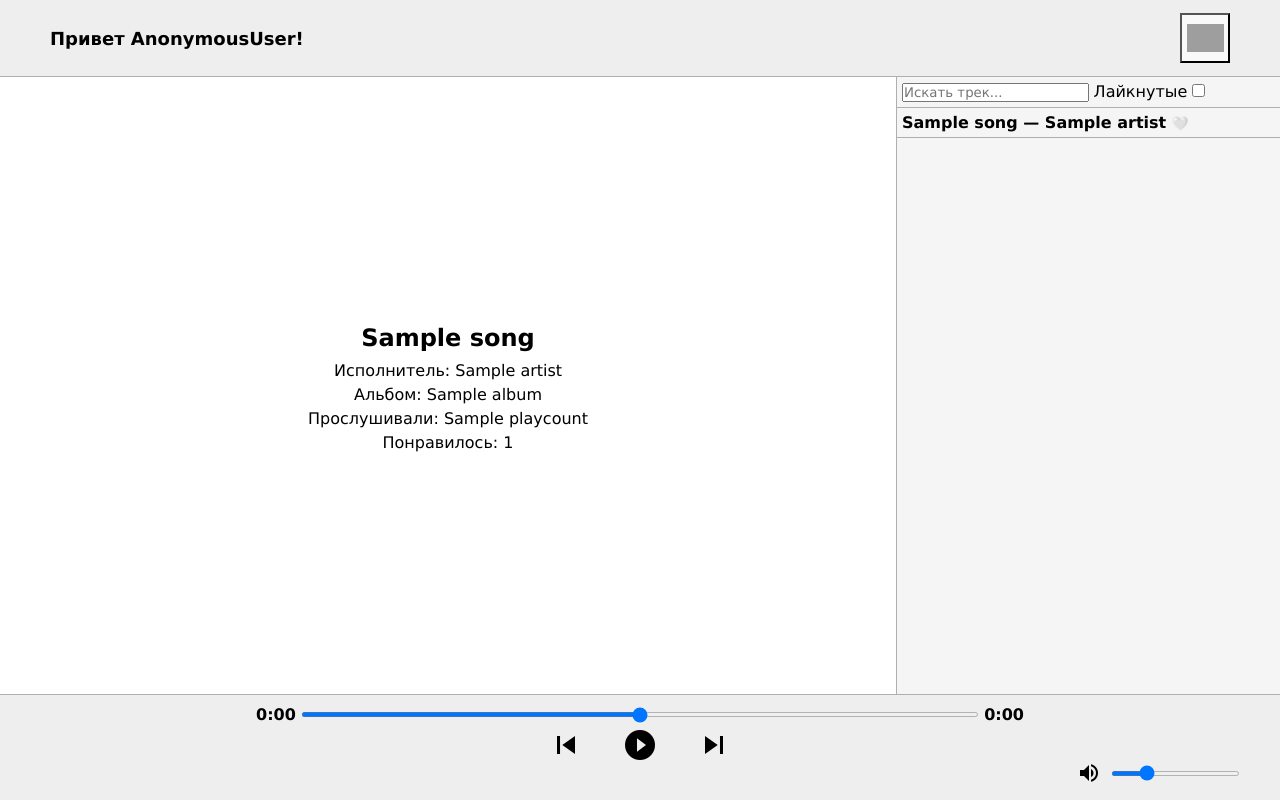
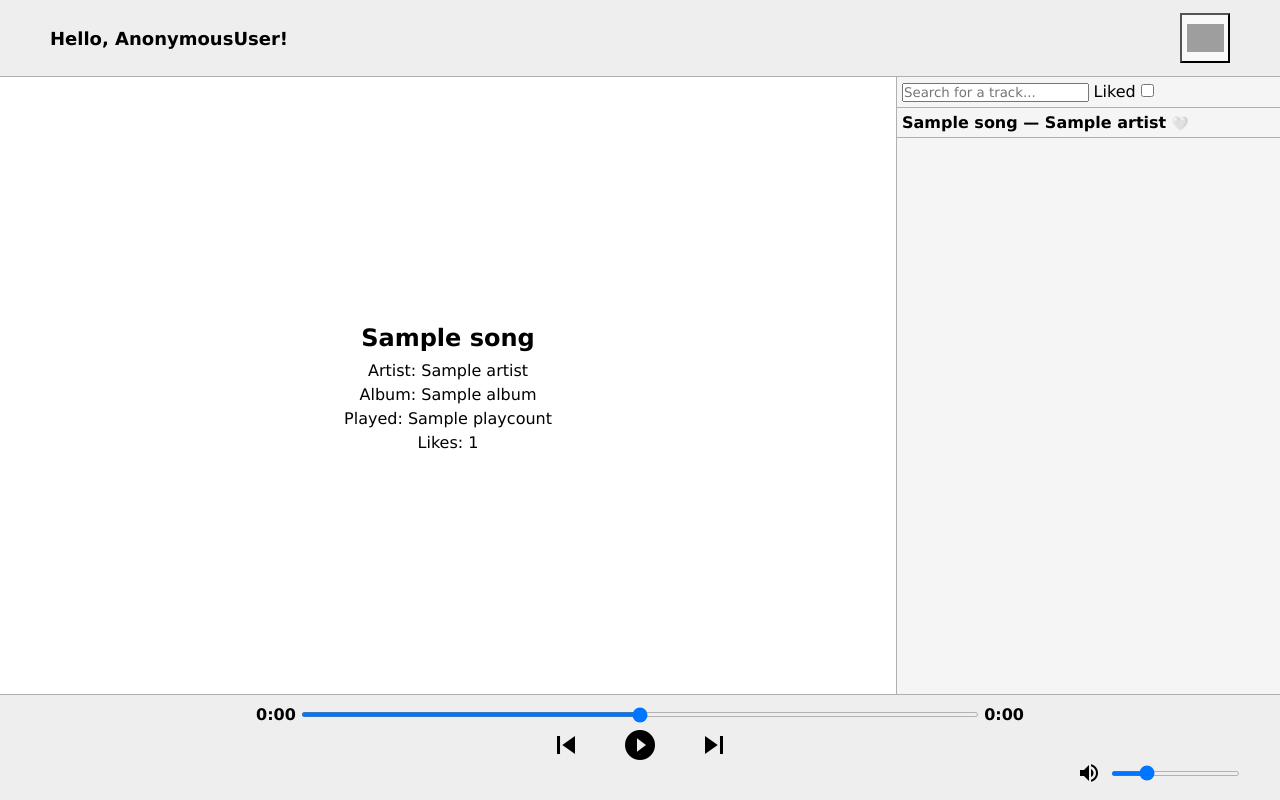
Before and after one commit to aPPClanK/django-mini-spotify, a Django app: template mini_spotify/templates/mini_spotify/index.html in a window 1280 px wide. Run offline with Django 3.2, Linux system fonts and the light colour scheme; the template is opened without the code that fills it: most values are stand-ins (such as "Sample title", 1, 10 or a date in 2020); grey boxes are pictures that could not be loaded.

Commit message:
text refactoring

```diff
--- a/mini_spotify/static/mini_spotify/index.js
+++ b/mini_spotify/static/mini_spotify/index.js
@@ -13,14 +13,14 @@ document.addEventListener("DOMContentLoaded", () => {
     const currentSongPlayCount = document.getElementById("current-song-playcount");
     const currentSongLikes = document.getElementById("current-song-likes");
     const playlistItems = document.querySelectorAll(".playlist-item");
-    const searchSong = document.getElementById("search-song")
-    const filterLiked = document.getElementById("filter-liked")
+    const searchSong = document.getElementById("search-song");
+    const filterLiked = document.getElementById("filter-liked");
 
     audio.volume = 0.25;
     let currentIndex = 0;
     const songs = Array.from(playlistItems);
 
-    // Фильтр любимых треков
+    // Filter favorite tracks
     filterLiked.addEventListener("change", () => {
         if (filterLiked.checked) {
             playlistItems.forEach((item) => {
@@ -36,28 +36,29 @@ document.addEventListener("DOMContentLoaded", () => {
         }
     });
 
-    // Функция фильтра треков
+    // Track search function
     searchSong.addEventListener("input", (event) => {
         const searchInput = event.target.value.toLowerCase();
         playlistItems.forEach((item) => {
             const itemText = item.textContent.toLowerCase();
-            if (itemText.includes(searchInput)){
+            if (itemText.includes(searchInput)) {
                 item.parentElement.style.display = "block";
             } else {
-                item.parentElement.style.display = "none"
+                item.parentElement.style.display = "none";
             }
         });
     });
-    // Функция обновления информации о текущем треке
+
+    // Function to update current track info
     const updateCurrentSongInfo = (songElement) => {
         audio.src = songElement.dataset.songFile;
         currentSongTitle.textContent = songElement.dataset.songName;
-        currentSongArtist.textContent = "Исполнитель: " + songElement.dataset.songArtist;
-        currentSongAlbum.textContent = "Альбом: " + (songElement.dataset.songAlbum || "Неизвестный");
-        currentSongPlayCount.textContent = "Прослушивали: " + (songElement.dataset.songPlaycount);
-        currentSongLikes.textContent = "Понравилось: " + (songElement.dataset.songLikes);
+        currentSongArtist.textContent = "Artist: " + songElement.dataset.songArtist;
+        currentSongAlbum.textContent = "Album: " + (songElement.dataset.songAlbum || "Unknown");
+        currentSongPlayCount.textContent = "Played: " + (songElement.dataset.songPlaycount);
+        currentSongLikes.textContent = "Likes: " + (songElement.dataset.songLikes);
 
-        // Переход на информацию об исполнителе
+        // Navigate to artist information
         currentSongArtist.addEventListener("click", () => {
             const artistPhoto = songElement.dataset.songArtistPhoto;
 
@@ -68,25 +69,25 @@ document.addEventListener("DOMContentLoaded", () => {
             document.getElementById("artist-info").style.backgroundSize = "cover";
             document.getElementById("artist-info").style.backgroundPosition = "center";
             document.querySelector(".artist-name").textContent = songElement.dataset.songArtist;
-            document.querySelector(".artist-desc").textContent = "Описание: " + songElement.dataset.songArtistDesc;
-        })
+            document.querySelector(".artist-desc").textContent = "Description: " + songElement.dataset.songArtistDesc;
+        });
 
         document.querySelector(".back-to-info").firstChild.addEventListener("click", () => {
             document.getElementById("artist-info").style.display = "none";
             document.getElementById("current-song-info").style.display = "block";
-        })
+        });
 
-        // Убираем выделение у всех и добавляем активный класс к текущему
+        // Remove selection from all and add active class to the current track
         songs.forEach(item => item.classList.remove("active"));
         songElement.classList.add("active");
 
         audio.play();
     };
 
-    // Устанавливаем первый трек
+    // Set the first track
     updateCurrentSongInfo(songs[currentIndex]);
 
-    // Обработчик клика по плейлисту для смены трека
+    // Click handler for playlist to switch track
     songs.forEach((item, index) => {
         const likeButton = item.nextElementSibling;
 
@@ -101,7 +102,7 @@ document.addEventListener("DOMContentLoaded", () => {
         }
     });
 
-    // Обработчик кнопки Play/Pause
+    // Play/Pause button handler
     playButton.addEventListener("click", () => {
         if (audio.paused) {
             audio.play();
@@ -114,106 +115,98 @@ document.addEventListener("DOMContentLoaded", () => {
         }
     });
 
-
-    // Следующий трек
+    // Next track
     nextButton.addEventListener("click", () => {
         currentIndex = (currentIndex + 1) % songs.length;
         updateCurrentSongInfo(songs[currentIndex]);
     });
 
-    // Предыдущий трек
+    // Previous track
     prevButton.addEventListener("click", () => {
         currentIndex = (currentIndex - 1 + songs.length) % songs.length;
         updateCurrentSongInfo(songs[currentIndex]);
     });
 
-    // Автоматическое переключение на следующий трек после завершения текущего
+    // Auto-play next track when current one ends
     audio.addEventListener("ended", () => {
         currentIndex = (currentIndex + 1) % songs.length;
         updateCurrentSongInfo(songs[currentIndex]);
     });
 
-    // Обновление слайдера и отображение времени
+    // Update slider and time display
     audio.addEventListener("timeupdate", () => {
         seekSlider.value = audio.currentTime;
         currentTimeDisplay.textContent = formatTime(audio.currentTime);
     });
 
-    // Обновление продолжительности трека
+    // Update track duration
     audio.addEventListener("loadedmetadata", () => {
         seekSlider.max = audio.duration;
         durationDisplay.textContent = formatTime(audio.duration);
     });
 
-    // Изменение позиции трека через слайдер
+    // Change track position via slider
     seekSlider.addEventListener("input", () => {
         audio.currentTime = seekSlider.value;
     });
 
-    // Изменение громкости
+    // Change volume
     volumeSlider.addEventListener("input", (e) => {
         audio.volume = e.target.value / 100;
     });
 
-    // Форматирование времени (минуты:секунды)
+    // Format time (minutes:seconds)
     function formatTime(seconds) {
         const mins = Math.floor(seconds / 60);
         const secs = Math.floor(seconds % 60);
         return `${mins}:${secs < 10 ? "0" : ""}${secs}`;
     }
 
-    // Обновление прослушиваний
+    // Update play count
     function updatePlaycount(songId) {
         fetch(`/mini_spotify/update_playcount/${songId}/`, {
             method: "POST",
             headers: {
-                "X-CSRFToken": getCSRFToken(),  // CSRF-токен
+                "X-CSRFToken": getCSRFToken(),
             }
         })
         .then(response => response.json())
-            .then(data => console.log("Song updated: ", data, " for ", songId))
         .catch(error => console.error("Error updating playcount:", error));
     }
 
-    // Смена лайка
+    // Toggle like
     function toggleLike(songId, button) {
         fetch(`/mini_spotify/toggle_like/${songId}/`, {
             method: "POST",
             headers: {
-                "X-CSRFToken": getCSRFToken(),  // CSRF-токен
+                "X-CSRFToken": getCSRFToken(),
             }
         })
         .then(response => response.json())
         .then(data => {
-                console.log("Like toggled:", data, " for ", songId)
-                button.dataset.liked = data.liked; // ОБНОВЛЯЕМ значение data-liked в DOM
-
-                if (data.liked) {
-                    button.textContent = "❤️"; // Если лайкнули, красное сердце
-                } else {
-                    button.textContent = "🤍"; // Если убрали лайк, белое сердце
-                }
+            button.dataset.liked = data.liked;
+            button.textContent = data.liked ? "❤️" : "🤍";
         })
         .catch(error => console.error("Error toggling like:", error));
     }
 
-    // Функция для получения CSRF-токена (важно для POST-запросов в Django)
+    // Function to get CSRF token
     function getCSRFToken() {
         return document.querySelector("[name=csrfmiddlewaretoken]").value;
     }
 
-    // Вешаем обработчик на событие "play"
+    // Attach an event listener to the "play" event
     let playTimeout = null;
     let isPlaycountUpdated = false;
-    let playTime = 0; // Накопленное время прослушивания (в секундах)
+    let playTime = 0; // Accumulated listening time (in seconds)
     let lastPlayTimestamp = null;
 
     audio.addEventListener("play", () => {
-        // Запоминаем время начала воспроизведения
+        // Store the playback start time
         lastPlayTimestamp = Date.now();
 
-        // Если песня достаточно длинная (>=30 сек) и еще не засчитана,
-        // запускаем таймер на 30 секунд
+        // If the song is long enough (>=30 sec) and hasn't been counted yet,
+        // start a 30-second timer
         if (!isPlaycountUpdated && audio.duration >= 30) {
             playTimeout = setTimeout(() => {
                 updatePlaycount(currentIndex + 1);
@@ -223,15 +216,15 @@ document.addEventListener("DOMContentLoaded", () => {
     });
 
     audio.addEventListener("pause", () => {
-        // При паузе вычисляем, сколько времени проигрывалось с момента последнего старта
+        // When paused, calculate how long the song has played since the last start
         if (lastPlayTimestamp) {
             playTime += (Date.now() - lastPlayTimestamp) / 1000;
             lastPlayTimestamp = null;
         }
         clearTimeout(playTimeout);
 
-        // Если песня достаточно длинная и общее прослушанное время >= 30 секунд,
-        // обновляем playcount
+        // If the song is long enough and total listening time >= 30 seconds,
+        // update playcount
         if (audio.duration >= 30 && playTime >= 30 && !isPlaycountUpdated) {
             updatePlaycount(currentIndex + 1);
             isPlaycountUpdated = true;
@@ -239,20 +232,21 @@ document.addEventListener("DOMContentLoaded", () => {
     });
 
     audio.addEventListener("ended", () => {
-        // Если длительность песни меньше 30 секунд, засчитываем прослушивание независимо от playTime
+        // If the song duration is less than 30 seconds, count the play regardless of playTime
         if (audio.duration < 30) {
             if (!isPlaycountUpdated) {
                 updatePlaycount(currentIndex + 1);
                 isPlaycountUpdated = true;
             }
         }
-        // Если песня длинная (>=30 сек) и общее время прослушивания накопилось, засчитываем
+        // If the song is long (>=30 sec) and total listening time is accumulated, count the play
         else if (playTime >= 30 && !isPlaycountUpdated) {
             updatePlaycount(currentIndex + 1);
             isPlaycountUpdated = true;
         }
-        // Сбрасываем накопленное время и флаг для следующей песни
+        // Reset accumulated time and flag for the next song
         playTime = 0;
         isPlaycountUpdated = false;
     });
+
 });
--- a/mini_spotify/templates/mini_spotify/index.html
+++ b/mini_spotify/templates/mini_spotify/index.html
@@ -15,7 +15,7 @@
         <div class="main">
             <div class="greetings">
                 <div class="greetings-text">
-                    <p>Привет {{ user }}!</p>
+                    <p>Hello, {{ user }}!</p>
                 </div>
                 <div class="logout">
                     <form action="{% url 'mini_spotify:logout_page' %}" method="POST">
@@ -36,13 +36,13 @@
                 <div id="artist-info" style="display: none; background-image: url();">
                     <div class="artist-name"></div>
                     <div class="artist-desc"></div>
-                    <div class="back-to-info"><span>back</span></div>
+                    <div class="back-to-info"><span>Back</span></div>
                 </div>
             </div>
             <div class="playlist">
                 <div class="search-input">
-                    <input type="text" id="search-song" name="search-song" placeholder="Искать трек...">
-                    <label for="filter-liked">Лайкнутые</label>
+                    <input type="text" id="search-song" name="search-song" placeholder="Search for a track...">
+                    <label for="filter-liked">Liked</label>
                     <input type="checkbox" id="filter-liked" name="filter-liked">
                 </div>
                 <ul id="playlist">
```
Lines whose indentation alone changed are shown as unchanged.
